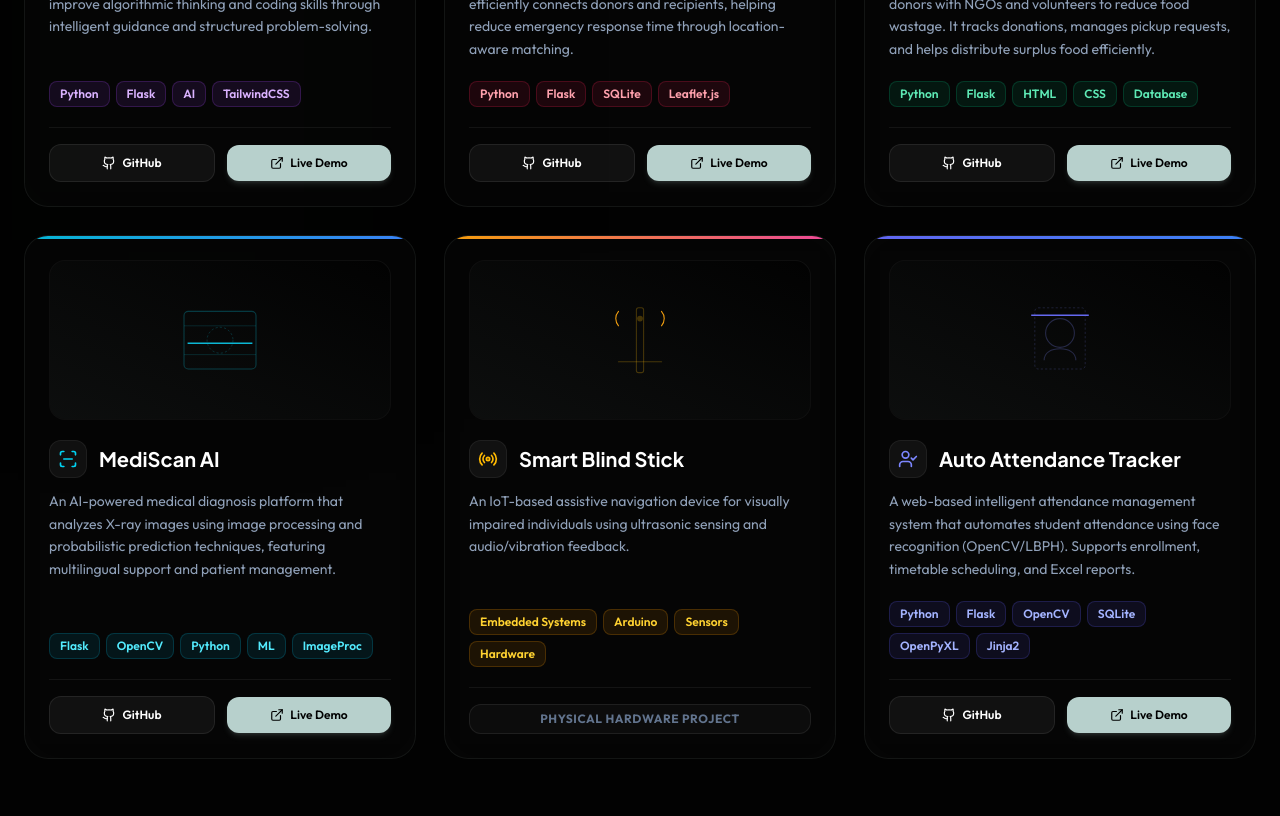
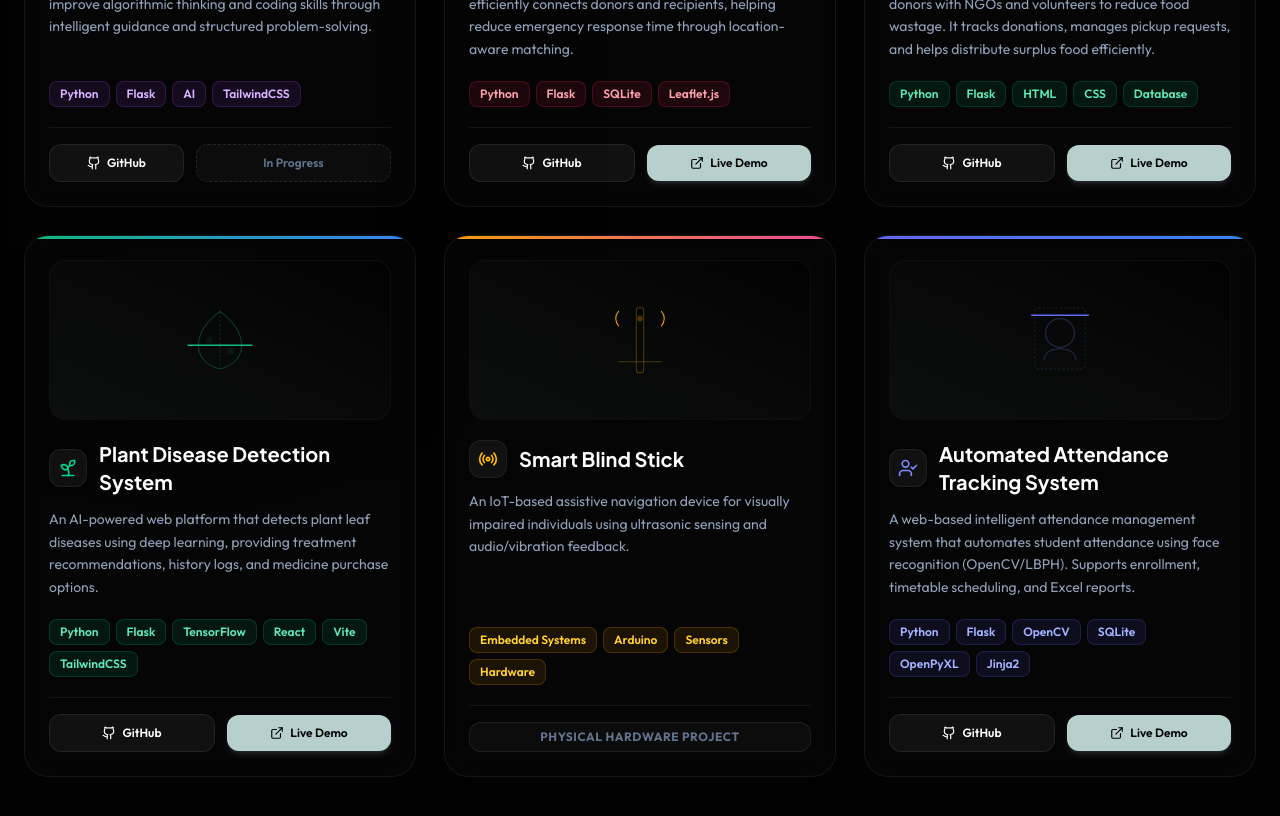
Before and after one commit to SriPonRama/Portfolio, a Next.js app: page / in a window 1280 px wide. Shown: the part 3200-4016 px from the top of the page. Built offline with nearby package versions, Linux system fonts and the light colour scheme.

Commit message:
Update Projects.tsx

```diff
--- a/src/components/Projects.tsx
+++ b/src/components/Projects.tsx
@@ -1,6 +1,6 @@
 "use client";
 import { motion, Variants } from "framer-motion";
-import { ExternalLink, Brain, Heart, Soup, ScanLine, Radio, UserCheck } from "lucide-react";
+import { ExternalLink, Brain, Heart, Soup, Radio, UserCheck, Sprout } from "lucide-react";
 // Custom Github Icon SVG
 const GithubIcon = (props: React.SVGProps<SVGSVGElement>) => (
   <svg
@@ -26,6 +26,7 @@ interface Project {
   accentClass: string;
   tagStyle: string;
   svgGraphic: React.ReactNode;
+  inProgress?: boolean;
 }
 const projects: Project[] = [
   {
@@ -38,6 +39,7 @@ const projects: Project[] = [
     icon: <Brain className="h-5 w-5 text-purple-400" />,
     accentClass: "card-accent-purple",
     tagStyle: "bg-purple-500/10 text-purple-300 border-purple-500/20 hover:border-purple-500/40",
+    inProgress: true,
     svgGraphic: (
       <svg className="w-full h-full text-purple-400/25" viewBox="0 0 200 120" fill="none">
         <circle cx="100" cy="60" r="25" stroke="currentColor" strokeWidth="1.5" strokeDasharray="4 2" />
@@ -59,7 +61,7 @@ const projects: Project[] = [
       "A smart blood donor management platform that efficiently connects donors and recipients, helping reduce emergency response time through location-aware matching.",
     tags: ["Python", "Flask", "SQLite", "Leaflet.js"],
     githubUrl: "https://github.com/SriPonRama",
-    demoUrl: "#",
+    demoUrl: "https://winterproject-frontend.onrender.com",
     icon: <Heart className="h-5 w-5 text-rose-400" />,
     accentClass: "card-accent-rose",
     tagStyle: "bg-rose-500/10 text-rose-300 border-rose-500/20 hover:border-rose-500/40",
@@ -95,22 +97,22 @@ const projects: Project[] = [
     ),
   },
   {
-    title: "MediScan AI",
+    title: "Plant Disease Detection System",
     description:
-      "An AI-powered medical diagnosis platform that analyzes X-ray images using image processing and probabilistic prediction techniques, featuring multilingual support and patient management.",
-    tags: ["Flask", "OpenCV", "Python", "ML", "ImageProc"],
+      "An AI-powered web platform that detects plant leaf diseases using deep learning, providing treatment recommendations, history logs, and medicine purchase options.",
+    tags: ["Python", "Flask", "TensorFlow", "React", "Vite", "TailwindCSS"],
     githubUrl: "https://github.com/SriPonRama",
-    demoUrl: "#",
-    icon: <ScanLine className="h-5 w-5 text-cyan-400" />,
-    accentClass: "card-accent-cyan",
-    tagStyle: "bg-cyan-500/10 text-cyan-300 border-cyan-500/20 hover:border-cyan-500/40",
+    demoUrl: "https://plantdiseasedetection-mhf8.onrender.com",
+    icon: <Sprout className="h-5 w-5 text-emerald-400" />,
+    accentClass: "card-accent-emerald",
+    tagStyle: "bg-emerald-500/10 text-emerald-300 border-emerald-500/20 hover:border-emerald-500/40",
     svgGraphic: (
-      <svg className="w-full h-full text-cyan-400/25" viewBox="0 0 200 120" fill="none">
-        <rect x="50" y="20" width="100" height="80" rx="6" stroke="currentColor" strokeWidth="1.5" />
-        <line x1="50" y1="40" x2="150" y2="40" stroke="currentColor" strokeWidth="0.8" />
-        <line x1="50" y1="80" x2="150" y2="80" stroke="currentColor" strokeWidth="0.8" />
-        <circle cx="100" cy="60" r="18" stroke="currentColor" strokeWidth="1" strokeDasharray="3 3" />
-        <motion.line x1="55" y1="30" x2="145" y2="30" stroke="#06b6d4" strokeWidth="2" animate={{ y: [0, 60, 0] }} transition={{ repeat: Infinity, duration: 4, ease: "easeInOut" }} />
+      <svg className="w-full h-full text-emerald-400/25" viewBox="0 0 200 120" fill="none">
+        <path d="M100 20 C60 50 60 90 100 100 C140 90 140 50 100 20 Z" stroke="currentColor" strokeWidth="1.5" />
+        <path d="M100 20 L100 100" stroke="currentColor" strokeWidth="1" strokeDasharray="3 3" />
+        <circle cx="85" cy="60" r="4" fill="currentColor" fillOpacity="0.3" />
+        <circle cx="115" cy="75" r="5" fill="currentColor" fillOpacity="0.3" />
+        <motion.line x1="55" y1="30" x2="145" y2="30" stroke="#10b981" strokeWidth="2" animate={{ y: [0, 65, 0] }} transition={{ repeat: Infinity, duration: 4, ease: "easeInOut" }} />
       </svg>
     ),
   },
@@ -135,12 +137,12 @@ const projects: Project[] = [
     ),
   },
   {
-    title: "Auto Attendance Tracker",
+    title: "Automated Attendance Tracking System",
     description:
       "A web-based intelligent attendance management system that automates student attendance using face recognition (OpenCV/LBPH). Supports enrollment, timetable scheduling, and Excel reports.",
     tags: ["Python", "Flask", "OpenCV", "SQLite", "OpenPyXL", "Jinja2"],
     githubUrl: "https://github.com/SriPonRama",
-    demoUrl: "#",
+    demoUrl: "https://automated-attendance-tracking-system.onrender.com",
     icon: <UserCheck className="h-5 w-5 text-indigo-400" />,
     accentClass: "card-accent-indigo",
     tagStyle: "bg-indigo-500/10 text-indigo-300 border-indigo-500/20 hover:border-indigo-500/40",
@@ -258,8 +260,15 @@ export default function Projects() {
                       </a>
                     )}
                     {project.demoUrl && (
+                      project.inProgress ? (
+                        <div className="flex-grow flex items-center justify-center py-2.5 rounded-xl bg-white/3 border border-dashed border-white/10 text-slate-500 font-semibold text-xs cursor-default">
+                          In Progress
+                        </div>
+                      ) : (
                         <a
                           href={project.demoUrl}
+                          target="_blank"
+                          rel="noopener noreferrer"
                           onClick={(e) => {
                             if (project.demoUrl === "#") {
                               e.preventDefault();
@@ -270,6 +279,7 @@ export default function Projects() {
                         >
                           <ExternalLink className="h-3.5 w-3.5" /> Live Demo
                         </a>
+                      )
                     )}
                   </div>
                 ) : (
```
Lines whose indentation alone changed are shown as unchanged.
